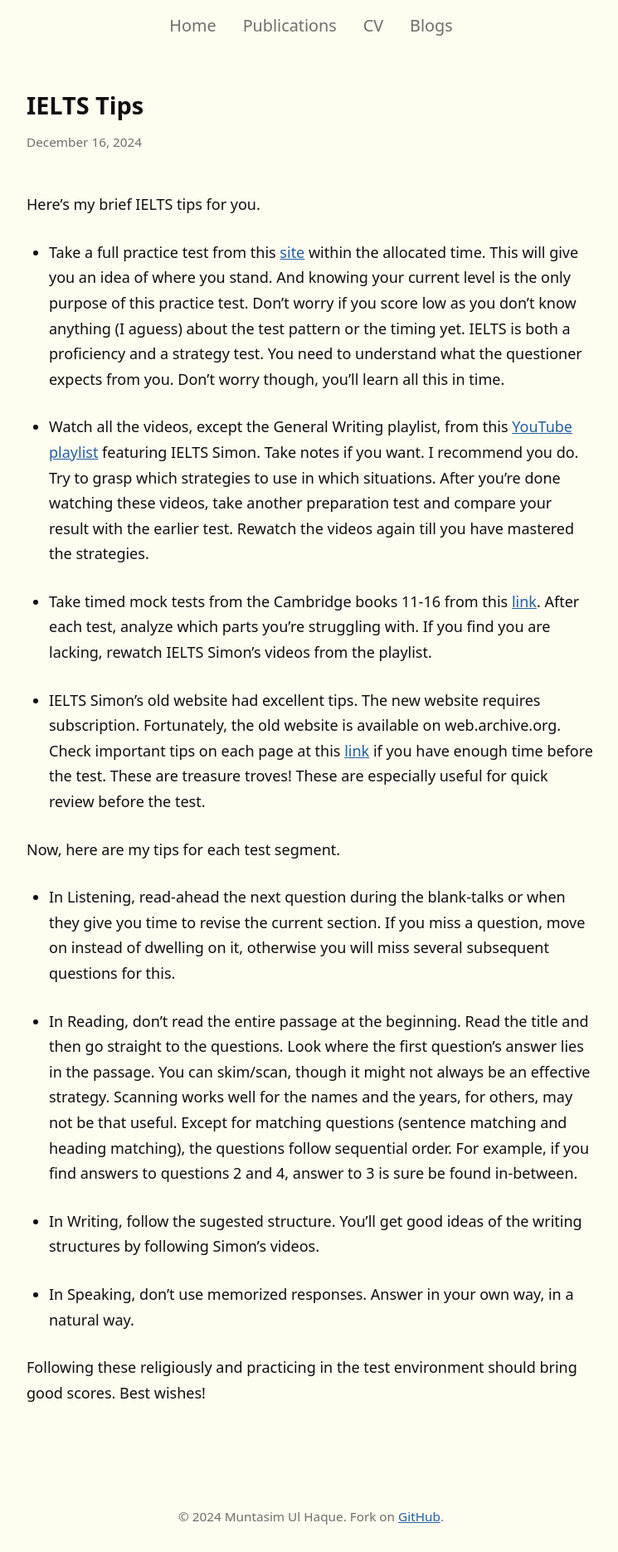
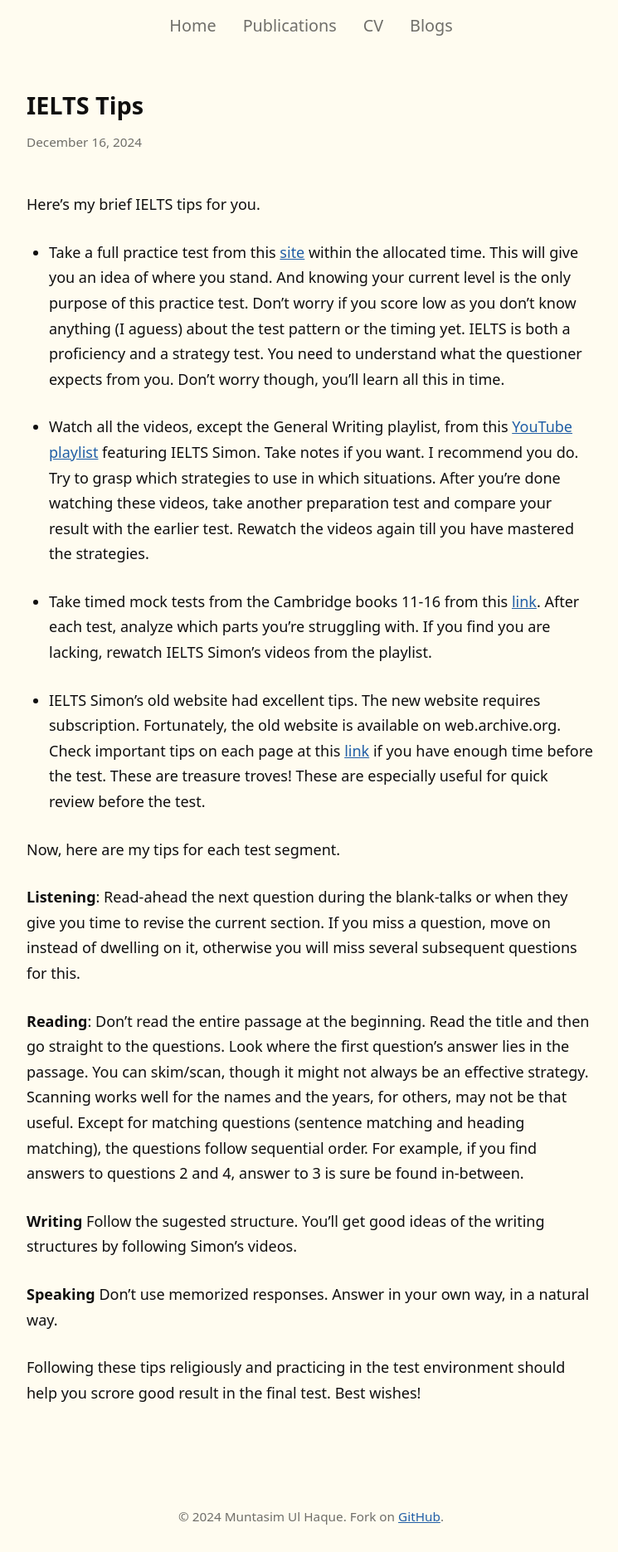
Before and after one commit to muntasimulhaque/muntasimulhaque.github.io, a Jekyll site: the page built from _posts/2024-12-24-ielts-tips.md, in a window 1280 px wide. Shown: the whole page at 83% size, without its empty margins (265-1010 px from the left). Built offline with Jekyll 4.4.1, drawn with Linux system fonts in a browser that asks for light colours.

Commit message:
Update 2024-12-24-ielts-tips.md

```diff
--- a/_posts/2024-12-24-ielts-tips.md
+++ b/_posts/2024-12-24-ielts-tips.md
@@ -16,12 +16,12 @@ Here's my brief IELTS tips for you.
 
 Now, here are my tips for each test segment.
 
-* In Listening, read-ahead the next question during the blank-talks or when they give you time to revise the current section. If you miss a question, move on instead of dwelling on it, otherwise you will miss several subsequent questions for this.
+**Listening**: Read-ahead the next question during the blank-talks or when they give you time to revise the current section. If you miss a question, move on instead of dwelling on it, otherwise you will miss several subsequent questions for this.
 
-* In Reading, don't read the entire passage at the beginning. Read the title and then go straight to the questions. Look where the first question's answer lies in the passage. You can skim/scan, though it might not always be an effective strategy. Scanning works well for the names and the years, for others, may not be that useful. Except for matching questions (sentence matching and heading matching), the questions follow sequential order. For example, if you find answers to questions 2 and 4, answer to 3 is sure be found in-between.
+**Reading**: Don't read the entire passage at the beginning. Read the title and then go straight to the questions. Look where the first question's answer lies in the passage. You can skim/scan, though it might not always be an effective strategy. Scanning works well for the names and the years, for others, may not be that useful. Except for matching questions (sentence matching and heading matching), the questions follow sequential order. For example, if you find answers to questions 2 and 4, answer to 3 is sure be found in-between.
 
-* In Writing, follow the sugested structure. You'll get good ideas of the writing structures by following Simon's videos.
+**Writing** Follow the sugested structure. You'll get good ideas of the writing structures by following Simon's videos.
 
-* In Speaking, don't use memorized responses. Answer in your own way, in a natural way.
+**Speaking** Don't use memorized responses. Answer in your own way, in a natural way.
 
-Following these religiously and practicing in the test environment should bring good scores. Best wishes!
+Following these tips religiously and practicing in the test environment should help you scrore good result in the final test. Best wishes!
```
